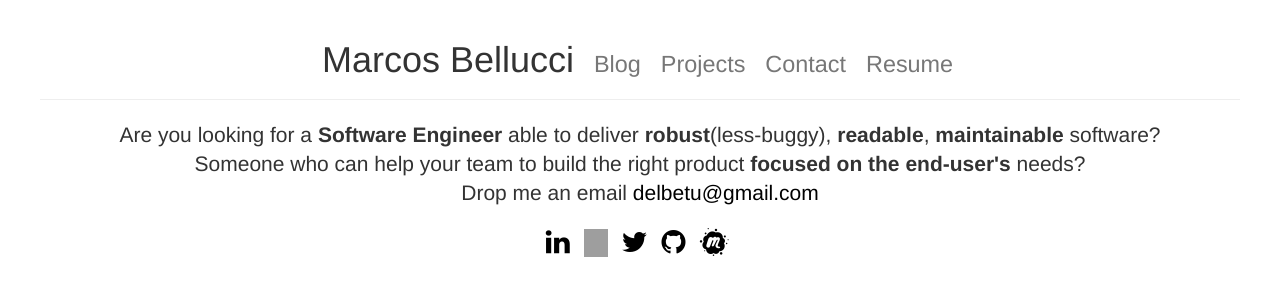
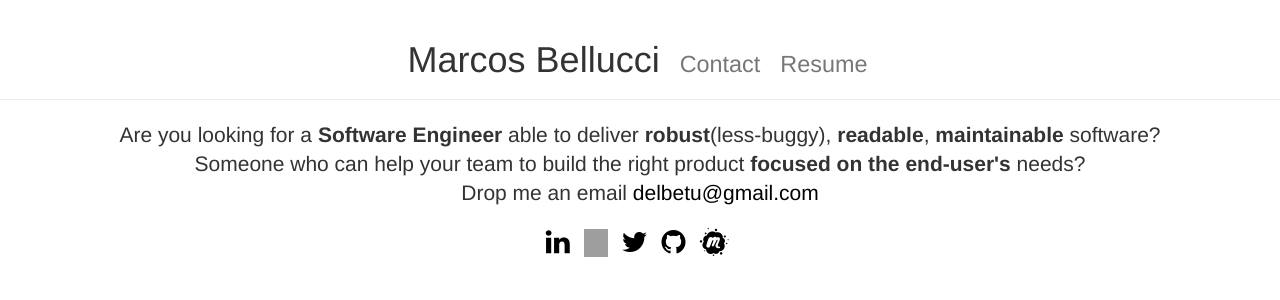
Before and after one commit to delbetu/delbetu.github.io, a Jekyll site: the page built from src/index.html, in a window 1280 px wide. Shown: the top 300 px of the page. Built offline with Jekyll 4.4.1, drawn with Linux system fonts in a browser that asks for light colours; grey boxes are pictures that could not be loaded.

Commit message:
Comment out projects and blog for now.

```diff
--- a/src/_includes/nav.html
+++ b/src/_includes/nav.html
@@ -5,8 +5,8 @@
     </div>
 
     <ul class="nav navbar-nav">
-      <li><a href="/blog.html">Blog</a></li>
-      <li><a href="/projects.html">Projects</a></li>
+      <!-- <li><a href="/blog.html">Blog</a></li> -->
+      <!-- <li><a href="/projects.html">Projects</a></li> -->
       <li><a href="/contact.html">Contact</a></li>
       <li><a target='_blank' href="/resume.html">Resume</a></li>
     </ul>
--- a/src/index.html
+++ b/src/index.html
@@ -8,14 +8,14 @@ a {
   color: black;
 }
 </style>
-<div class="container text-center">
+<div class="container-fluid text-center">
   <div class="row full-screen section">
     <div class="row">
       <h1 class='page-header'>
         <ul class='list-inline'>
           <li>Marcos Bellucci</li>
-          <li><a href="/blog.html"><small>Blog</small></a></li>
-          <li><a href="/projects.html"><small>Projects</small></a></li>
+          <!-- <li><a href="/blog.html"><small>Blog</small></a></li> -->
+          <!-- <li><a href="/projects.html"><small>Projects</small></a></li> -->
           <li><a href="/contact.html"><small>Contact</small></a></li>
           <li><a target='_blank' href="/resume.html"><small>Resume</small></a></li>
         </ul>
```
